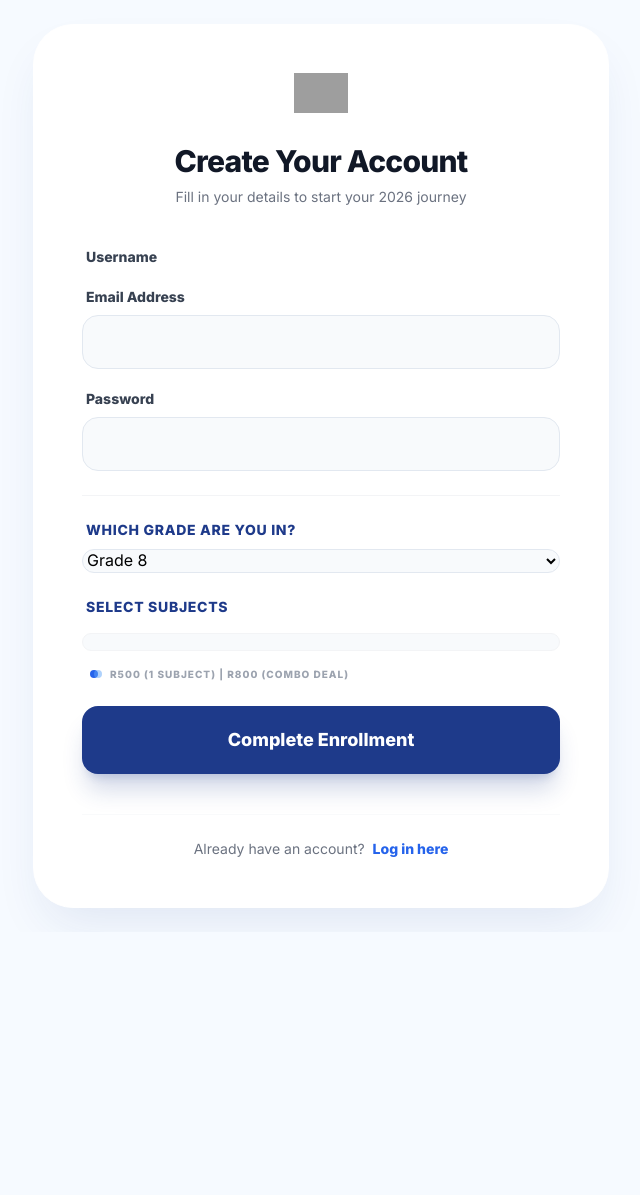
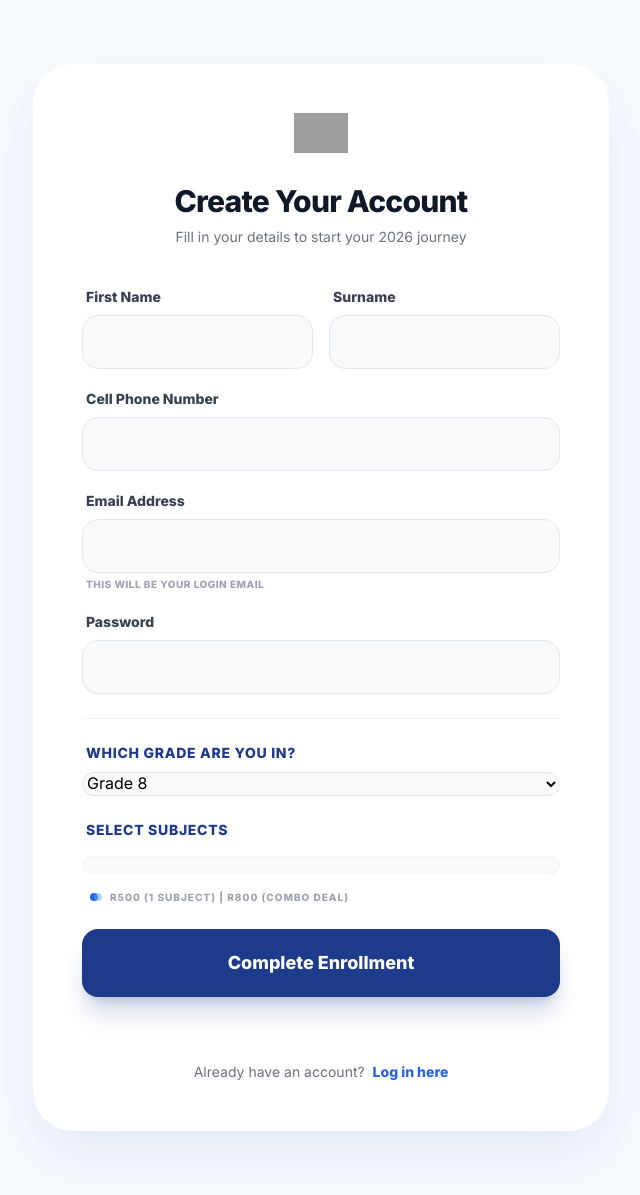
Before and after one commit to dovorokwa/tutoring_platform, a Django app: page /register/ in a window 1280 px wide. Shown: the whole page, without its empty margins (319-959 px from the left). Before the commit the page ends 919 px from the top, so only its background shows below. Run offline with Django 5.2, Linux system fonts and the light colour scheme; data that the repository does not hold is empty; parts of the project's set-up code (start-up, migrations or seed data) failed here and were passed over; some libraries are stand-ins or nearby versions; grey boxes are pictures that could not be loaded.

Commit message:
update register

```diff
--- a/classes/templates/classes/register.html
+++ b/classes/templates/classes/register.html
@@ -38,7 +38,7 @@
 </head>
 <body class="bg-blue-50/50 min-h-screen flex items-center justify-center p-6">
 
-    <div class="max-w-xl w-full bg-white rounded-[2.5rem] shadow-2xl shadow-blue-900/10 p-8 md:p-12 border border-white">
+    <div class="max-w-xl w-full bg-white rounded-[2.5rem] shadow-2xl shadow-blue-900/10 p-8 md:p-12 border border-white my-10">
 
         <div class="text-center mb-10">
             <a href="/" class="inline-block mb-6">
@@ -70,14 +70,26 @@
             {% csrf_token %}
 
             <div class="space-y-5">
+                <div class="grid grid-cols-2 gap-4">
+                    <div>
+                        <label class="block text-sm font-bold text-gray-700 mb-2 ml-1">First Name</label>
+                        {{ form.first_name }}
+                    </div>
+                    <div>
+                        <label class="block text-sm font-bold text-gray-700 mb-2 ml-1">Surname</label>
+                        {{ form.last_name }}
+                    </div>
+                </div>
+
                 <div>
-                    <label class="block text-sm font-bold text-gray-700 mb-2 ml-1">Username</label>
-                    {{ form.username }}
+                    <label class="block text-sm font-bold text-gray-700 mb-2 ml-1">Cell Phone Number</label>
+                    {{ form.phone_number }}
                 </div>
 
                 <div>
                     <label class="block text-sm font-bold text-gray-700 mb-2 ml-1">Email Address</label>
                     {{ form.email }}
+                    <p class="text-[10px] text-gray-400 mt-1 ml-1 uppercase font-bold tracking-wider">This will be your login email</p>
                 </div>
 
                 <div>
```
